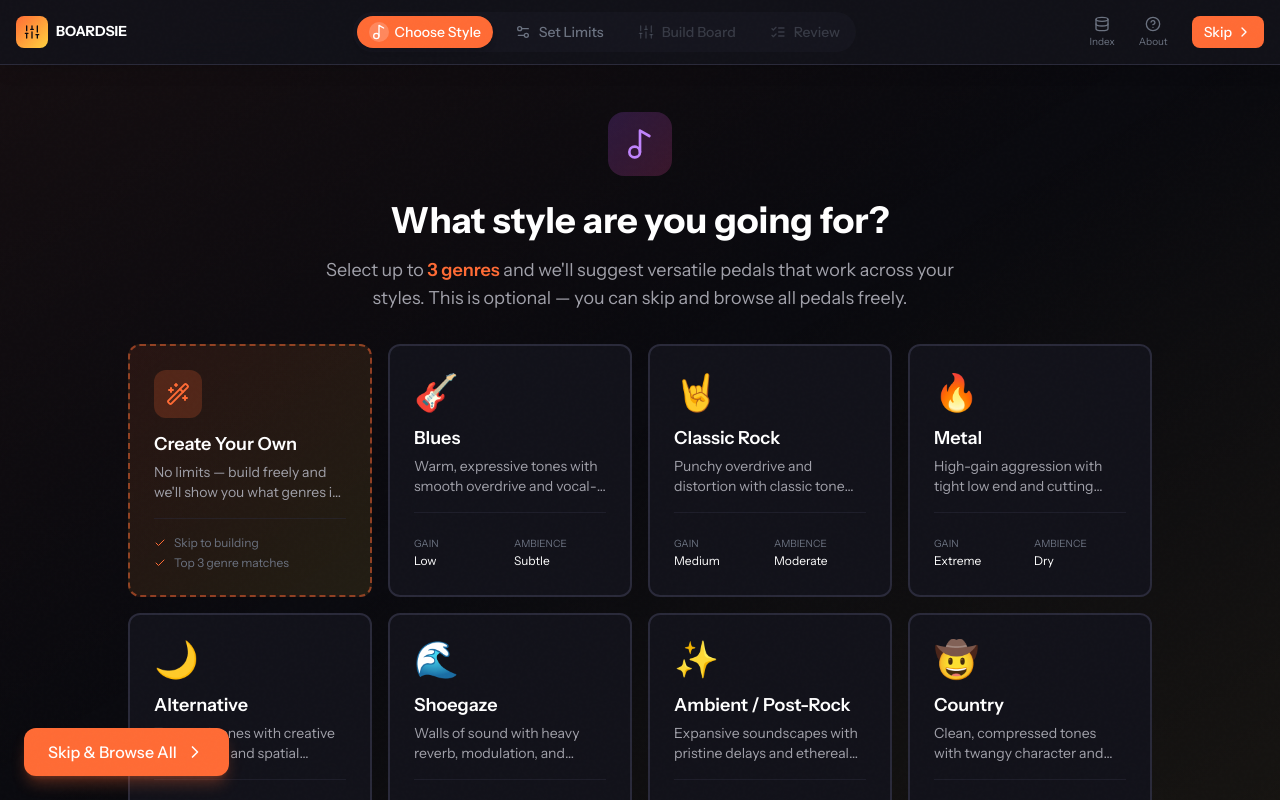
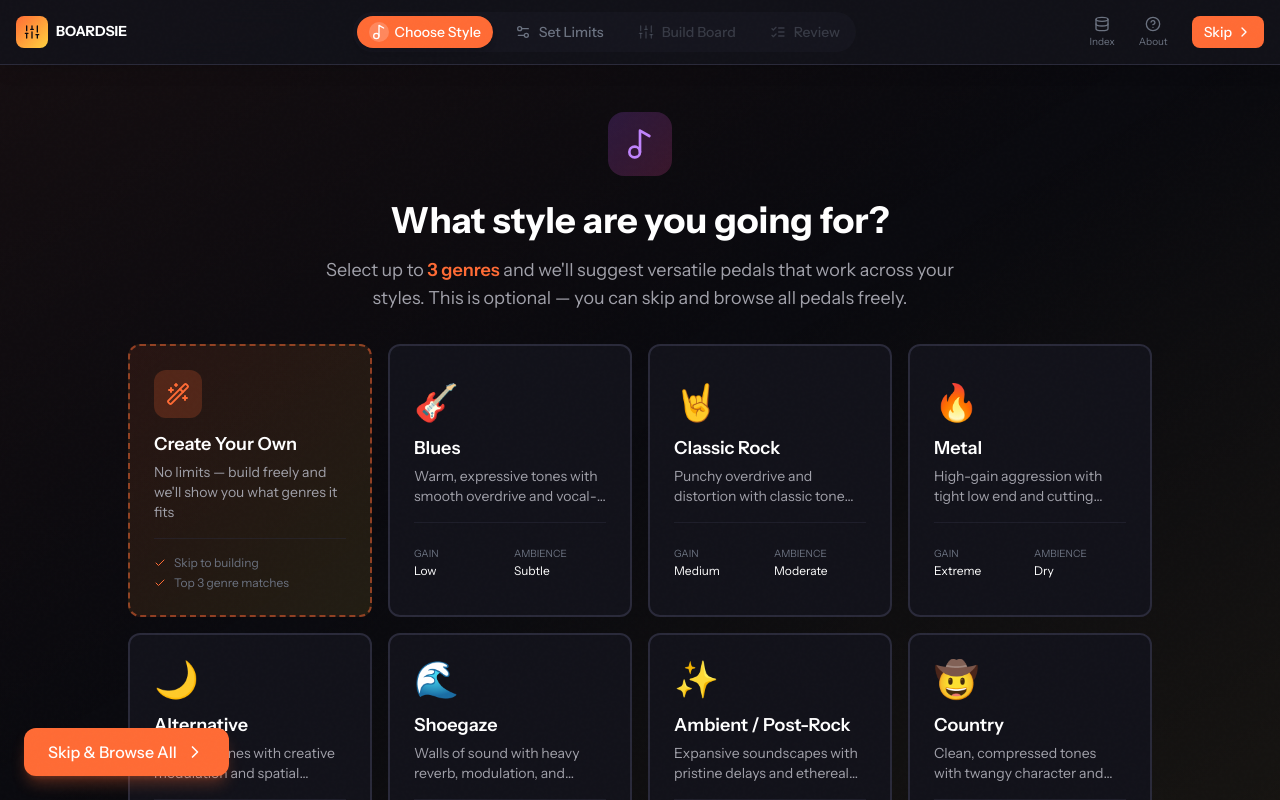
Before and after one commit to franklinrankin/tonetracer-pedalboard-builder, a React (Vite) app: page / in a window 1280 px wide. Shown: the top 800 px of the page. Built offline with nearby package versions, Linux system fonts and the light colour scheme.

Commit message:
Show full text on Create Your Own card - no truncation

```diff
--- a/src/pages/GenrePage.tsx
+++ b/src/pages/GenrePage.tsx
@@ -82,7 +82,7 @@
               <Wand2 className="w-6 h-6 text-board-accent" />
             </div>
             <h3 className="font-semibold text-white text-lg mb-1">Create Your Own</h3>
-            <p className="text-sm text-zinc-400 line-clamp-2">
+            <p className="text-sm text-zinc-400">
               No limits — build freely and we'll show you what genres it fits
             </p>
 
```
